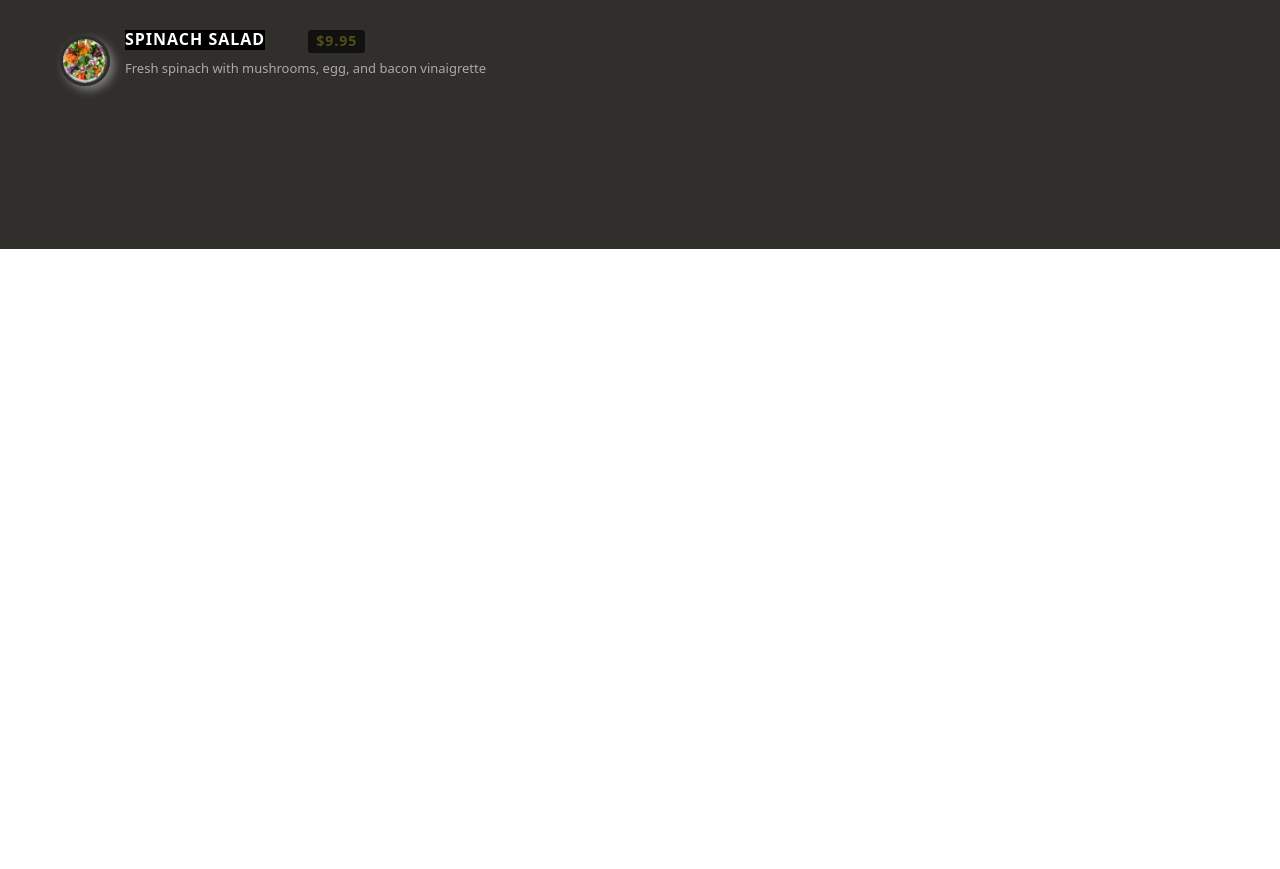
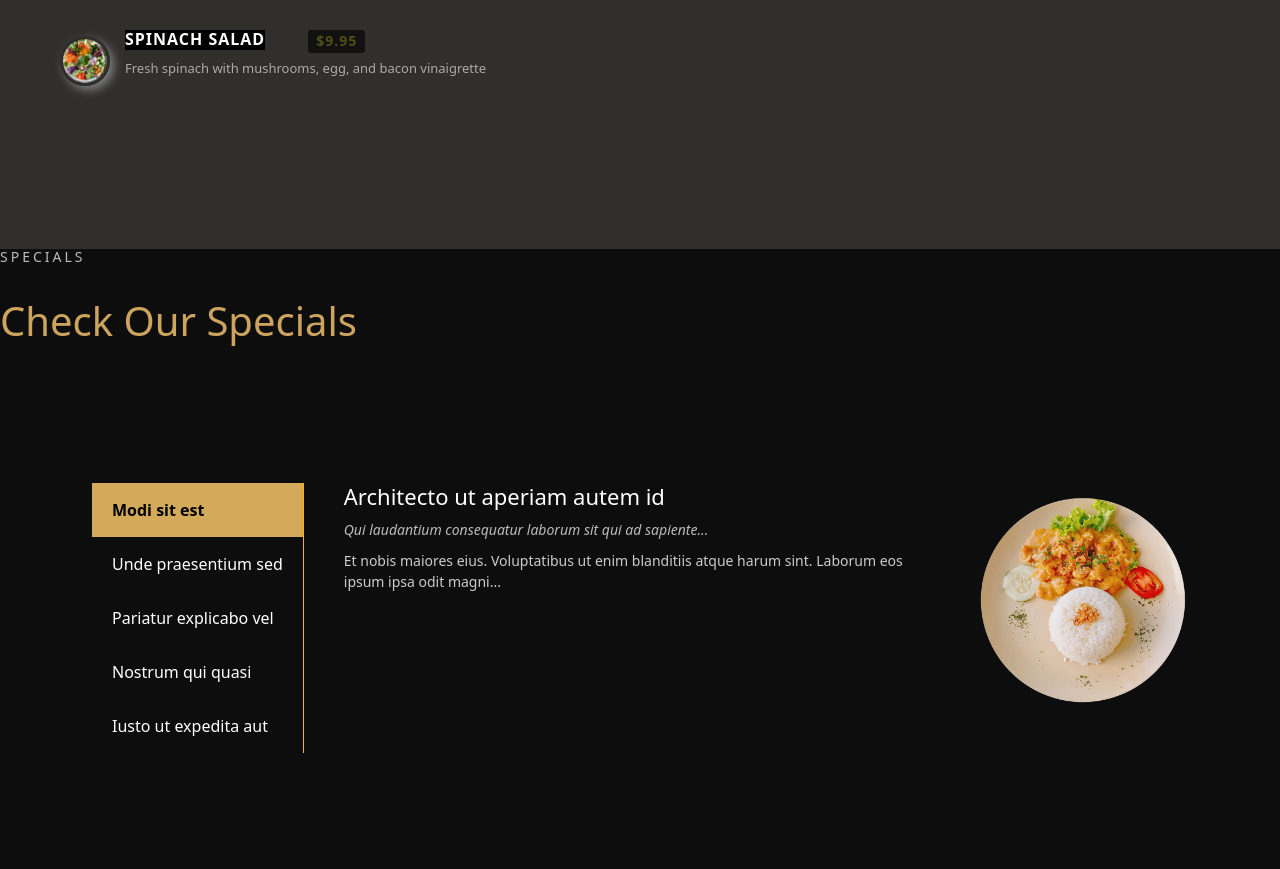
Before and after one commit to dounia88/Projet_Finale_JavaScripts-_Dom, a website: page projet/index.html in a window 1280 px wide. Shown: the part 2710-3579 px from the top of the page. Before the commit the page ends 2959 px from the top, so only its background shows below. Drawn offline with nearby package versions, Linux system fonts and the light colour scheme.

Commit message:
specials

```diff
--- a/projet/index.html
+++ b/projet/index.html
@@ -247,7 +247,33 @@
   </div>
 </section>
 
+<!-- specials -->
 
+<section class="specials-section  ">
+  <h4 class="section-subtitle">SPECIALS</h4>
+  <h2 class="section-title">Check Our Specials</h2>
+  <div class="specials-container container">
+    <ul class="specials-menu">
+      <li class="active" data-id="0">Modi sit est</li>
+      <li data-id="1">Unde praesentium sed</li>
+      <li data-id="2">Pariatur explicabo vel</li>
+      <li data-id="3">Nostrum qui quasi</li>
+      <li data-id="4">Iusto ut expedita aut</li>
+    </ul>
+    <div class="specials-content">
+      <div class="text-content">
+        <h3 id="special-title">Architecto ut aperiam autem id</h3>
+        <em id="special-subtitle">Qui laudantium consequatur laborum sit qui ad sapiente...</em>
+        <p id="special-desc">
+          Et nobis maiores eius. Voluptatibus ut enim blanditiis atque harum sint. Laborum eos ipsum ipsa odit magni...
+        </p>
+      </div>
+      <div class="image-content">
+        <img id="special-img" src="./public/image/specials-1.png" alt="" />
+      </div>
+    </div>
+  </div>
+</section>
 
 
 
--- a/projet/public/js/app.js
+++ b/projet/public/js/app.js
@@ -8,12 +8,12 @@ document.addEventListener('DOMContentLoaded', () => {
   });
 
 //   Menu
-const filterButtons = document.querySelectorAll(".filter-btn");
-const menuItems = document.querySelectorAll(".menu-item");
+let filterButtons = document.querySelectorAll(".filter-btn");
+let menuItems = document.querySelectorAll(".menu-item");
 
 filterButtons.forEach(button => {
   button.addEventListener("click", () => {
-    const category = button.getAttribute("data-category");
+    let category = button.getAttribute("data-category");
 
     // Active button
     filterButtons.forEach(btn => btn.classList.remove("active"));
--- a/projet/src/sass/modules/home/_main.scss
+++ b/projet/src/sass/modules/home/_main.scss
@@ -105,10 +105,6 @@
     padding: 100px 20px;
 }
 
-/* Header Section */
-// .section-header {
-
-// }
 
 .section-subtitle {
     letter-spacing: 3px;
@@ -137,7 +133,7 @@
 
 }
 
-/* Features Grid */
+
 .features-grid {
     display: grid;
     grid-template-columns: repeat(3, 1fr);
@@ -163,10 +159,11 @@
 
 .feature-number {
     font-size: 80px;
-    font-weight: 700;
+    font-weight: 70;
     opacity: 0.1;
+    text-align: center;
     position: absolute;
-    top: -20px;
+    top: 20px;
     right: 20px;
     line-height: 1;
     transition: all 0.3s ease;
@@ -209,7 +206,6 @@
     padding-left: 35px;
 }
 
-/* Hover Border Effect */
 .feature-card:after {
     content: '';
     position: absolute;
@@ -363,16 +359,123 @@
     .menu-item h4 .price {
       position: static;
       display: inline-block;
-      margin-top: 8px;
+      padding-bottom: 8px;
     }
 
     .menu-item img {
       width: 60px;
       height: 60px;
-      margin-bottom: 8px;
+      padding-bottom: 8px;
     }
 
     .menu-item p {
       font-size: 12px;
     }
   }
+  // &specials//
+
+
+  .specials-section{
+    background: #0d0d0d;
+    color: #fff;
+  }
+  .specials-section h4 {
+    padding-bottom: 1rem;
+  }
+
+  .specials-section h2 {
+    padding-bottom: 30px;
+  }
+
+  .specials-container {
+    display: flex;
+    gap: 40px;
+  }
+
+  .specials-menu {
+    list-style: none;
+    min-width: 200px;
+    border-right: 1px solid #f7b500;
+  }
+
+  .specials-menu li {
+    padding: 15px 20px;
+    cursor: pointer;
+    color: #fff;
+    transition:  0.3s;
+  }
+
+  .specials-menu li.active {
+    background-color: #d3a95a;
+    font-weight: bold;
+    color: #000;
+  }
+
+  .specials-content {
+    display: flex;
+    gap: 30px;
+    flex: 1;
+    align-items: flex-start;
+  }
+
+  .text-content h3 {
+    font-size: 22px;
+    margin: 0 0 10px;
+  }
+
+  .text-content em {
+    font-size: 14px;
+    color: #bbb;
+    display: block;
+    margin-bottom: 10px;
+    font-style: italic;
+  }
+
+  .text-content p {
+    font-size: 14px;
+    color: #ccc;
+    max-width: 600px;
+  }
+
+  .image-content img {
+    width: 220px;
+    height: auto;
+    border-radius: 50%;
+    object-fit: cover;
+  }
+  @media (max-width: 425px) {
+    .specials-section {
+      display: flex;
+      flex-direction: column;
+    }
+
+    .specials-menu {
+      width: 100%;
+      display: flex;
+      flex-wrap: wrap;
+      justify-content: center;
+      margin-bottom: 20px;
+      border-right: none;
+    }
+
+    .specials-menu li {
+      width: 45%;
+      margin: 5px;
+      padding: 10px;
+      border-left: 3px solid transparent;
+      text-align: center;
+    }
+
+    .specials-menu li.active {
+      background-color: #d6a94c;
+      border-left-color: transparent;
+    }
+
+    .specials-content {
+      width: 90%;
+    }
+
+    .specials-content img {
+      display: none;
+    }
+  }
```
Also changed, not shown: projet/public/css/app.css, 1 other file.
